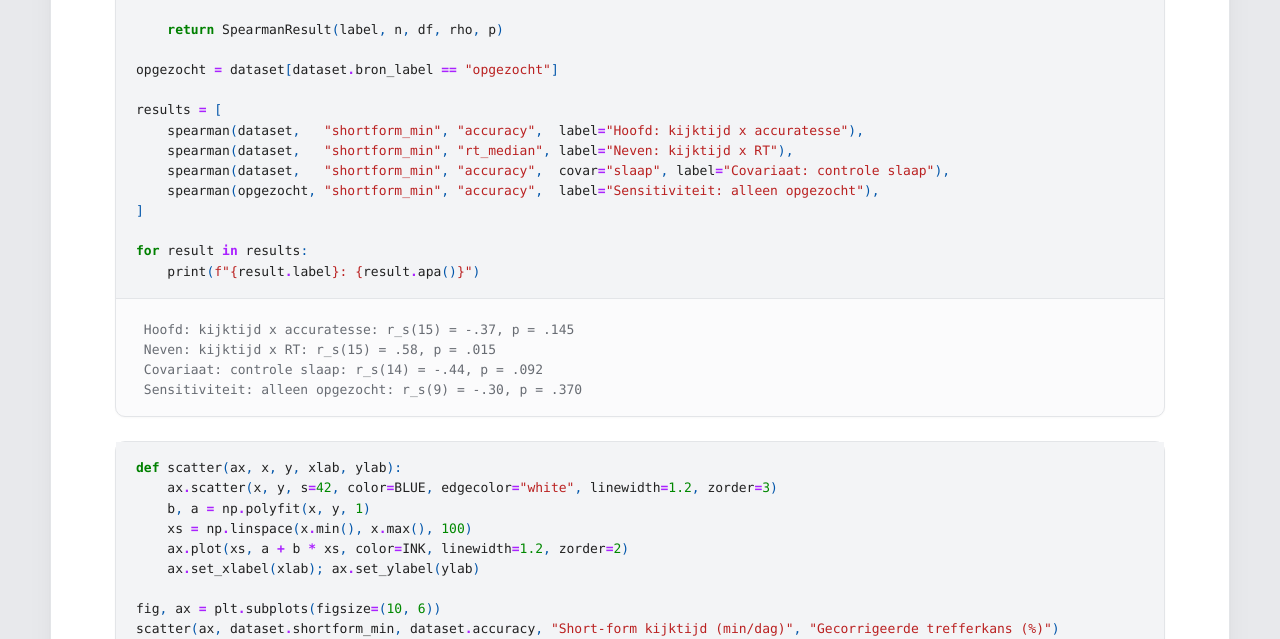
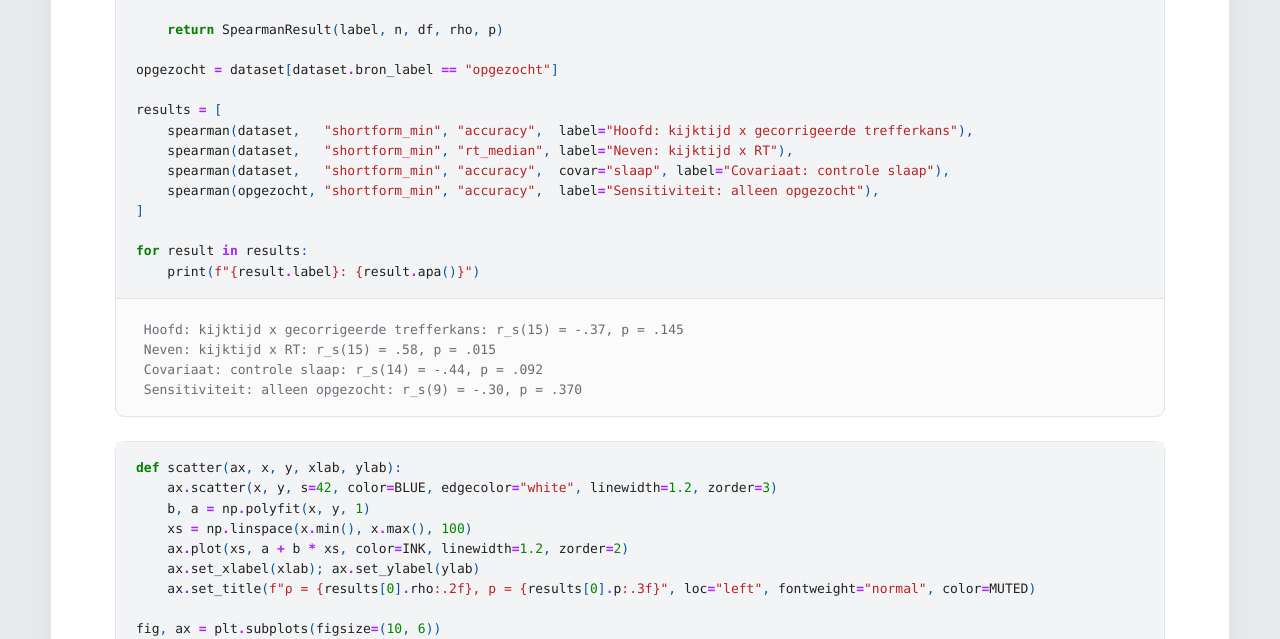
Before and after one commit to Sandj04/cp-analyse, a plain HTML site: page docs/index.html in a window 1280 px wide. Shown: the part 9530-10169 px from the top of the page. Drawn offline with nearby package versions, Linux system fonts and the light colour scheme; some packages are replaced by stand-ins of ours.

Commit message:
build again

```diff
--- a/docs/index.html
+++ b/docs/index.html
@@ -2298,7 +2298,7 @@ Short-form bron: {'opgezocht': 11, 'geschat': 6}
 <span class="n">opgezocht</span> <span class="o">=</span> <span class="n">dataset</span><span class="p">[</span><span class="n">dataset</span><span class="o">.</span><span class="n">bron_label</span> <span class="o">==</span> <span class="s2">"opgezocht"</span><span class="p">]</span>
 
 <span class="n">results</span> <span class="o">=</span> <span class="p">[</span>
-    <span class="n">spearman</span><span class="p">(</span><span class="n">dataset</span><span class="p">,</span>   <span class="s2">"shortform_min"</span><span class="p">,</span> <span class="s2">"accuracy"</span><span class="p">,</span>  <span class="n">label</span><span class="o">=</span><span class="s2">"Hoofd: kijktijd x accuratesse"</span><span class="p">),</span>
+    <span class="n">spearman</span><span class="p">(</span><span class="n">dataset</span><span class="p">,</span>   <span class="s2">"shortform_min"</span><span class="p">,</span> <span class="s2">"accuracy"</span><span class="p">,</span>  <span class="n">label</span><span class="o">=</span><span class="s2">"Hoofd: kijktijd x gecorrigeerde trefferkans"</span><span class="p">),</span>
     <span class="n">spearman</span><span class="p">(</span><span class="n">dataset</span><span class="p">,</span>   <span class="s2">"shortform_min"</span><span class="p">,</span> <span class="s2">"rt_median"</span><span class="p">,</span> <span class="n">label</span><span class="o">=</span><span class="s2">"Neven: kijktijd x RT"</span><span class="p">),</span>
     <span class="n">spearman</span><span class="p">(</span><span class="n">dataset</span><span class="p">,</span>   <span class="s2">"shortform_min"</span><span class="p">,</span> <span class="s2">"accuracy"</span><span class="p">,</span>  <span class="n">covar</span><span class="o">=</span><span class="s2">"slaap"</span><span class="p">,</span> <span class="n">label</span><span class="o">=</span><span class="s2">"Covariaat: controle slaap"</span><span class="p">),</span>
     <span class="n">spearman</span><span class="p">(</span><span class="n">opgezocht</span><span class="p">,</span> <span class="s2">"shortform_min"</span><span class="p">,</span> <span class="s2">"accuracy"</span><span class="p">,</span>  <span class="n">label</span><span class="o">=</span><span class="s2">"Sensitiviteit: alleen opgezocht"</span><span class="p">),</span>
@@ -2317,7 +2317,7 @@ Short-form bron: {'opgezocht': 11, 'geschat': 6}
 <div class="jp-OutputArea jp-Cell-outputArea">
 <div class="jp-OutputArea-child">
 <div class="jp-RenderedText jp-OutputArea-output" data-mime-type="text/plain" tabindex="0">
-<pre>Hoofd: kijktijd x accuratesse: r_s(15) = -.37, p = .145
+<pre>Hoofd: kijktijd x gecorrigeerde trefferkans: r_s(15) = -.37, p = .145
 Neven: kijktijd x RT: r_s(15) = .58, p = .015
 Covariaat: controle slaap: r_s(14) = -.44, p = .092
 Sensitiviteit: alleen opgezocht: r_s(9) = -.30, p = .370
@@ -2339,6 +2339,7 @@ Sensitiviteit: alleen opgezocht: r_s(9) = -.30, p = .370
     <span class="n">xs</span> <span class="o">=</span> <span class="n">np</span><span class="o">.</span><span class="n">linspace</span><span class="p">(</span><span class="n">x</span><span class="o">.</span><span class="n">min</span><span class="p">(),</span> <span class="n">x</span><span class="o">.</span><span class="n">max</span><span class="p">(),</span> <span class="mi">100</span><span class="p">)</span>
     <span class="n">ax</span><span class="o">.</span><span class="n">plot</span><span class="p">(</span><span class="n">xs</span><span class="p">,</span> <span class="n">a</span> <span class="o">+</span> <span class="n">b</span> <span class="o">*</span> <span class="n">xs</span><span class="p">,</span> <span class="n">color</span><span class="o">=</span><span class="n">INK</span><span class="p">,</span> <span class="n">linewidth</span><span class="o">=</span><span class="mf">1.2</span><span class="p">,</span> <span class="n">zorder</span><span class="o">=</span><span class="mi">2</span><span class="p">)</span>
     <span class="n">ax</span><span class="o">.</span><span class="n">set_xlabel</span><span class="p">(</span><span class="n">xlab</span><span class="p">);</span> <span class="n">ax</span><span class="o">.</span><span class="n">set_ylabel</span><span class="p">(</span><span class="n">ylab</span><span class="p">)</span>
+    <span class="n">ax</span><span class="o">.</span><span class="n">set_title</span><span class="p">(</span><span class="sa">f</span><span class="s2">"ρ = </span><span class="si">{</span><span class="n">results</span><span class="p">[</span><span class="mi">0</span><span class="p">]</span><span class="o">.</span><span class="n">rho</span><span class="si">:</span><span class="s2">.2f</span><span class="si">}</span><span class="s2">, p = </span><span class="si">{</span><span class="n">results</span><span class="p">[</span><span class="mi">0</span><span class="p">]</span><span class="o">.</span><span class="n">p</span><span class="si">:</span><span class="s2">.3f</span><span class="si">}</span><span class="s2">"</span><span class="p">,</span> <span class="n">loc</span><span class="o">=</span><span class="s2">"left"</span><span class="p">,</span> <span class="n">fontweight</span><span class="o">=</span><span class="s2">"normal"</span><span class="p">,</span> <span class="n">color</span><span class="o">=</span><span class="n">MUTED</span><span class="p">)</span>
 
 <span class="n">fig</span><span class="p">,</span> <span class="n">ax</span> <span class="o">=</span> <span class="n">plt</span><span class="o">.</span><span class="n">subplots</span><span class="p">(</span><span class="n">figsize</span><span class="o">=</span><span class="p">(</span><span class="mi">10</span><span class="p">,</span> <span class="mi">6</span><span class="p">))</span>
 <span class="n">scatter</span><span class="p">(</span><span class="n">ax</span><span class="p">,</span> <span class="n">dataset</span><span class="o">.</span><span class="n">shortform_min</span><span class="p">,</span> <span class="n">dataset</span><span class="o">.</span><span class="n">accuracy</span><span class="p">,</span> <span class="s2">"Short-form kijktijd (min/dag)"</span><span class="p">,</span> <span class="s2">"Gecorrigeerde trefferkans (%)"</span><span class="p">)</span>
```
Also changed, not shown: docs/assets/figures/figure-2.png, 1 other file.
